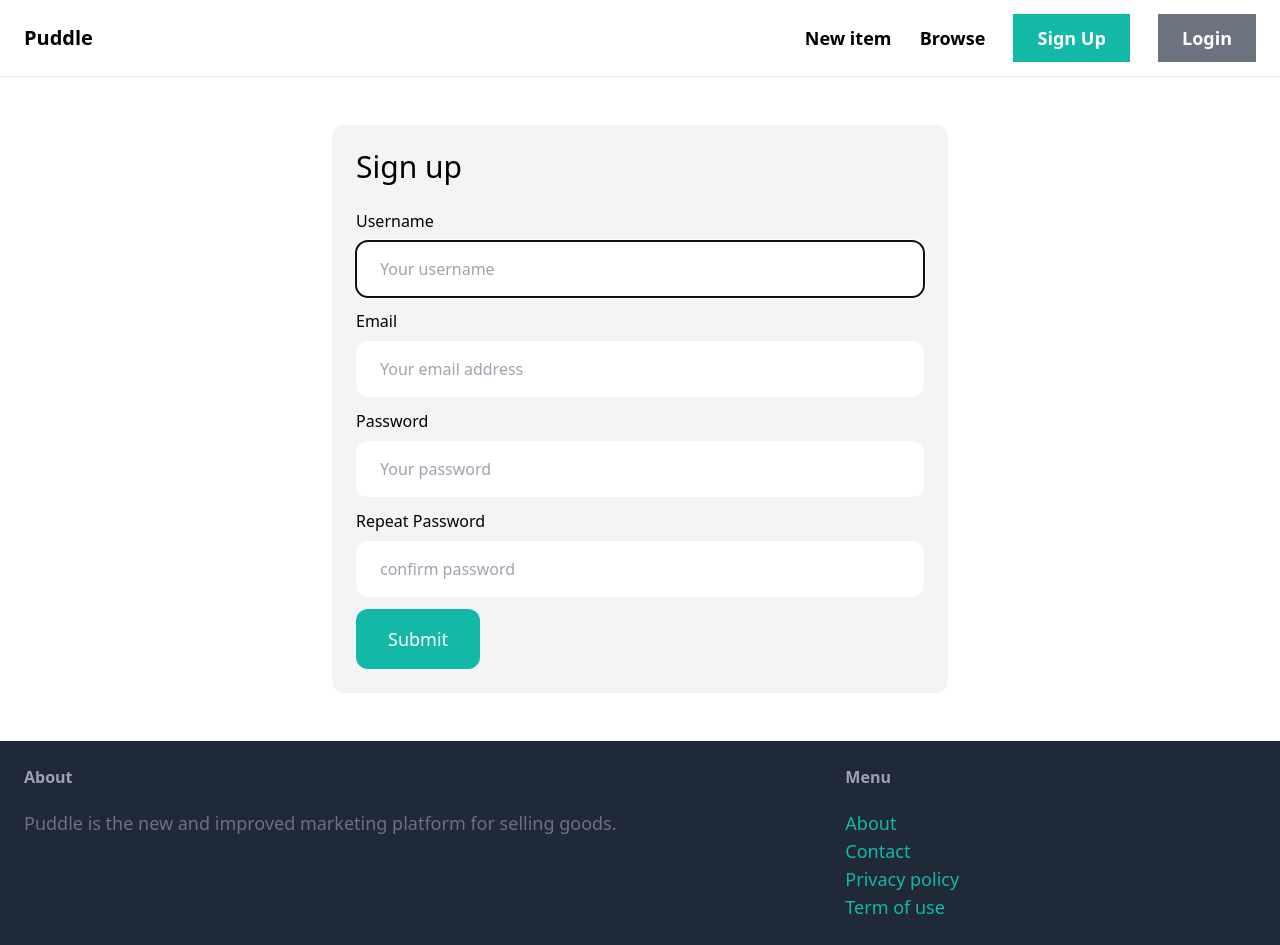
After one commit to JVanDenHurk/PuddleDjango, a Django app: page /signup/ in a window 1280 px wide. The commit adds this page. Run offline with Django 5.2, Linux system fonts and the light colour scheme; some libraries are stand-ins or nearby versions.

Commit message:
progress

```diff
--- /dev/null
+++ b/puddle/core/forms.py
@@ -0,0 +1,37 @@
+from django import forms
+from django.contrib.auth.forms import UserCreationForm, AuthenticationForm
+from django.contrib.auth.models import User
+
+class LoginForm(AuthenticationForm):
+
+    username = forms.CharField(widget=forms.TextInput(attrs={
+        'placeholder': 'Your username',
+        'class': 'w-full py-4 px-6 rounded-xl'
+    }))
+
+    password = forms.CharField(widget=forms.PasswordInput(attrs={
+        'placeholder': 'Your password',
+        'class': 'w-full py-4 px-6 rounded-xl'
+    }))
+
+class SignupForm(UserCreationForm):
+    class Meta:
+        model = User
+        fields = ('username', 'email', 'password1', 'password2')
+
+    username = forms.CharField(widget=forms.TextInput(attrs={
+        'placeholder': 'Your username',
+        'class': 'w-full py-4 px-6 rounded-xl'
+    }))
+    email = forms.CharField(widget=forms.EmailInput(attrs={
+        'placeholder': 'Your email address',
+        'class': 'w-full py-4 px-6 rounded-xl'
+    }))
+    password1 = forms.CharField(widget=forms.PasswordInput(attrs={
+        'placeholder': 'Your password',
+        'class': 'w-full py-4 px-6 rounded-xl'
+    }))
+    password2 = forms.CharField(widget=forms.PasswordInput(attrs={
+        'placeholder': 'confirm password',
+        'class': 'w-full py-4 px-6 rounded-xl'
+    }))
--- a/puddle/core/templates/core/base.html
+++ b/puddle/core/templates/core/base.html
@@ -16,8 +16,13 @@
                 <a href="#" class="text-lg font-semibold hover:text-gray-500">New item</a>
                 <a href="#" class="text-lg font-semibold hover:text-gray-500">Browse</a>
 
-                <a href="#" class="px-6 py-3 text-lg font-semibold bg-teal-500 text-white hover:bg-teal-700">Sign Up</a>
-                <a href="#" class="px-6 py-3 text-lg font-semibold bg-gray-500 text-white hover:bg-gray-700">Login</a>
+                {% if request.user.is_authenticated %}
+                    <a href="#" class="px-6 py-3 text-lg font-semibold bg-teal-500 text-white hover:bg-teal-700">Inbox</a>
+                    <a href="#" class="px-6 py-3 text-lg font-semibold bg-gray-500 text-white hover:bg-gray-700">Dashboard</a>
+                {% else %}
+                    <a href="{% url 'core:signup' %}" class="px-6 py-3 text-lg font-semibold bg-teal-500 text-white hover:bg-teal-700">Sign Up</a>
+                    <a href="{% url 'core:login' %}" class="px-6 py-3 text-lg font-semibold bg-gray-500 text-white hover:bg-gray-700">Login</a>
+                {% endif %}
             </div>
         </nav>
         <div class="px-6 py-6">
@@ -37,7 +42,7 @@
                         <a href="#" class="text-lg text-teal-500 hover:text-teal-700">About</a>
                     </li>
                     <li>
-                        <a href="{% url 'contact' %}" class="text-lg text-teal-500 hover:text-teal-700">Contact</a>
+                        <a href="{% url 'core:contact' %}" class="text-lg text-teal-500 hover:text-teal-700">Contact</a>
                     </li>
                     <li>
                         <a href="#" class="text-lg text-teal-500 hover:text-teal-700">Privacy policy</a>
--- /dev/null
+++ b/puddle/core/templates/core/signup.html
@@ -0,0 +1,46 @@
+{% extends 'core/base.html' %}
+
+{% block title %} Sign Up {% endblock %}
+
+{% block content %}
+
+<div class="w-1/2 my-6 mx-auto bg-gray-100 p-6 rounded-xl">
+    <h1 class="mb-6 text-3xl">Sign up</h1>
+
+    <form method="post" action=".">
+        {% csrf_token %}
+
+        <div class="mb-3">
+            <label class="inline-block mb-2">Username</label><br>
+            {{ form.username }}
+        </div>
+
+        <div class="mb-3">
+            <label class="inline-block mb-2">Email</label><br>
+            {{ form.email }}
+        </div>
+
+        <div class="mb-3">
+            <label class="inline-block mb-2">Password</label><br>
+            {{ form.password1 }}
+        </div>
+
+        <div class="mb-3">
+            <label class="inline-block mb-2">Repeat Password</label><br>
+            {{ form.password2 }}
+        </div>
+
+        {% if form.errors or form.non_field_errors %}
+            <div class="mb-3 p-6 bg-red-100 rounded-xl">
+                {% for field in form %}
+                    {{ field.errors }}
+                {% endfor %}
+
+                {{ form.non_field_errors }}
+        {% endif %}
+
+        <button class="py-4 px-8 text-lg bg-teal-500 hover:bg-teal-700 rounded-xl text-white">Submit</button>
+    </form>
+</div>
+
+{% endblock %}
--- /dev/null
+++ b/puddle/core/urls.py
@@ -0,0 +1,14 @@
+from django.contrib.auth import views as auth_views
+from django.urls import path
+
+from . import views
+from .forms import LoginForm
+
+app_name = 'core'
+
+urlpatterns = [
+    path('', views.index, name='index'),
+    path('contact/', views.contact, name='contact'),
+    path('signup/', views.signup, name='signup'),
+    path('login/', auth_views.LoginView.as_view(template_name='core/login.html',authentication_form=LoginForm), name='login'),
+]
--- a/puddle/core/views.py
+++ b/puddle/core/views.py
@@ -1,6 +1,8 @@
-from django.shortcuts import render
+from django.shortcuts import render, redirect
 
 from item.models import Category, Item
+
+from . forms import SignupForm
 
 def index(request):
     items = Item.objects.filter(is_sold=False)[0:6]
@@ -12,3 +14,18 @@ def index(request):
 
 def contact(request):
     return render(request, 'core/contact.html')
+
+def signup(request):
+    if request.method == 'POST':
+        form = SignupForm(request.POST)
+
+        if form.is_valid():
+            form.save()
+
+            return redirect('/login/')
+    else:
+        form = SignupForm()
+
+    return render(request, 'core/signup.html', {
+        'form': form
+    })
--- a/puddle/item/views.py
+++ b/puddle/item/views.py
@@ -4,7 +4,9 @@ from .models import Item
 
 def detail(request, pk):
     item = get_object_or_404(Item, pk=pk)
+    related_items = Item.objects.filter(category=item.category, is_sold=False).exclude(pk=pk)[0:3]
 
     return render(request, 'item/detail.html',{
-        'item': item
+        'item': item,
+        'related_items': related_items
     })
--- a/puddle/puddle/settings.py
+++ b/puddle/puddle/settings.py
@@ -27,6 +27,9 @@ DEBUG = True
 
 ALLOWED_HOSTS = []
 
+LOGIN_URL = '/login/'
+LOGIN_REDIRECT = '/'
+LOGOUT_REDIRECT = '/'
 
 # Application definition
 
--- a/puddle/puddle/urls.py
+++ b/puddle/puddle/urls.py
@@ -18,17 +18,14 @@ Including another URLconf
 from django.contrib import admin
 from django.urls import path, include
 
-from core.views import index, contact
-
 ######### don't do this. demo only!##########
 from django.conf import settings
 from django.conf.urls.static import static
 #############################################
 
 urlpatterns = [
-    path('', index, name='index'),
+    path('', include('core.urls')),
     path('items/', include('item.urls')),
-    path('contact/', contact, name='contact'),
     path('admin/', admin.site.urls),
 ] + static(settings.MEDIA_URL, document_root=settings.MEDIA_ROOT)
   #################################################################
```
Also changed, not shown: puddle/core/templates/core/login.html (added, +36 -0 lines), puddle/item/templates/item/detail.html (+23 -0 lines), puddle/db.sqlite3, puddle/item/form.py (added), puddle/media/item_images/37ff9204111ded4a78e701bf9cf409938adb37ae9269991ee3588eec5e53b35c.jpg (added).
